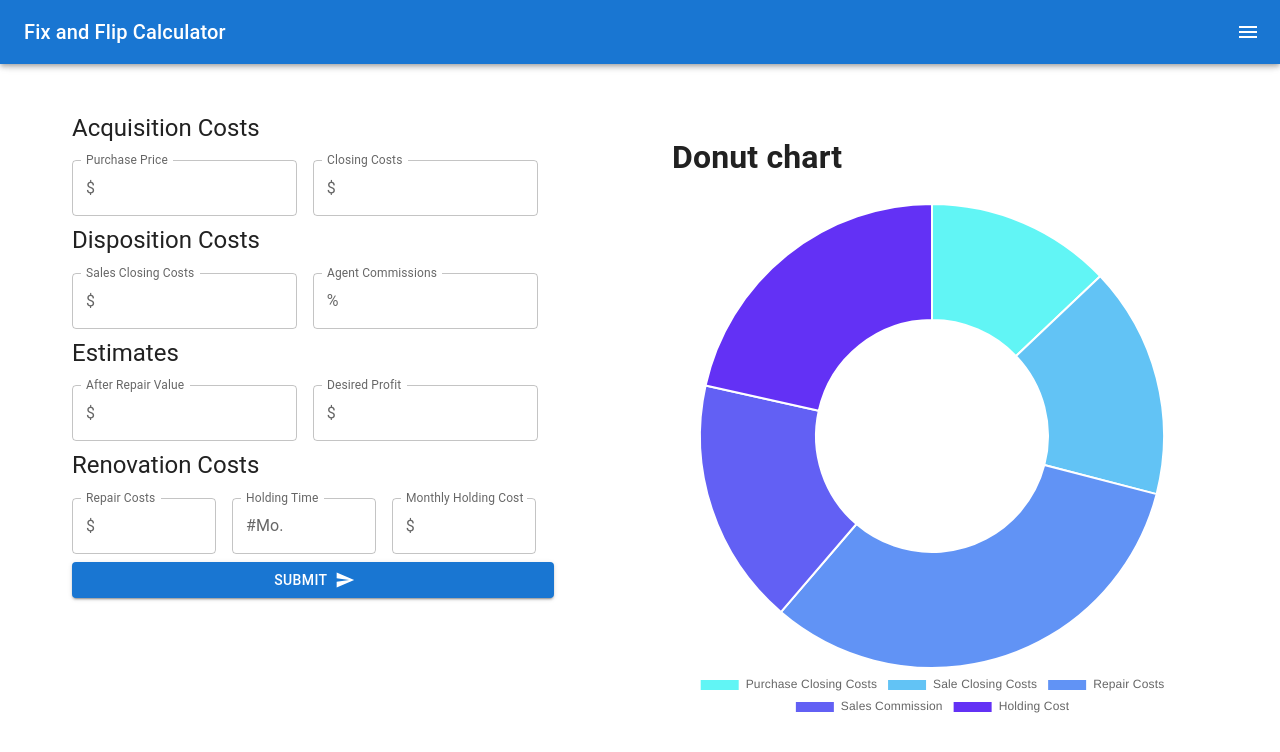
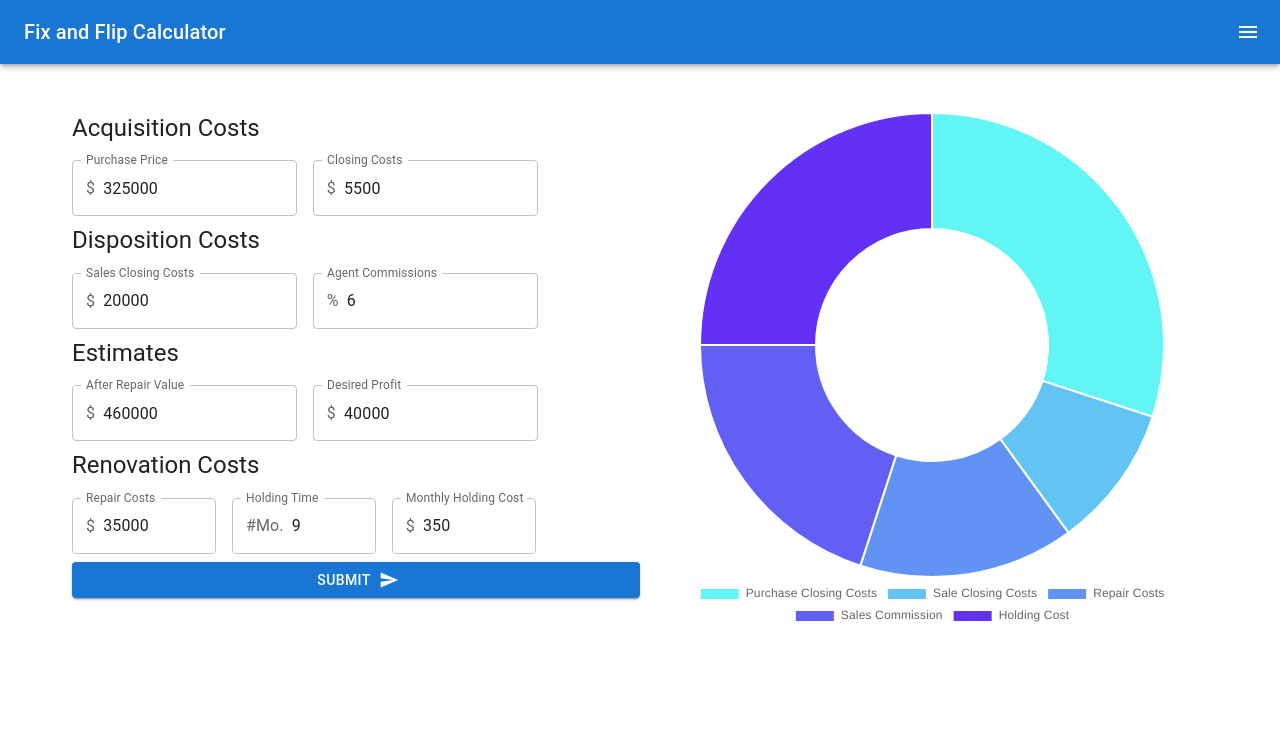
Before and after one commit to ryanevans253/react-calculators, a React (Create React App) app: page / in a window 1280 px wide. Shown: the top 752 px of the page. Built offline with nearby package versions, Linux system fonts and the light colour scheme.

Commit message:
update chart

```diff
--- a/src/App.js
+++ b/src/App.js
@@ -1,14 +1,26 @@
-import React from "react";
+import React, { useState } from "react";
 import ReactDOM from "react-dom";
 
 import PersistentDrawerRight from "./components/drawerNav/Navigation.js";
-import InputAdornments from "./components/inputbox/InputBox.js";
+import InputArea from "./components/inputbox/InputBox.js";
 import { Grid } from "@mui/material";
 import Item from "@mui/material";
 import { Container } from "@mui/material";
 import FlipChart from "./components/flipChart/FlipChart";
+import { Button } from "@mui/material";
+import SendIcon from "@mui/icons-material/Send";
 
 function App() {
+  const [purchasePrice, setPurchasePrice] = useState(325000);
+  const [closingCosts, setClosingCosts] = useState(5500);
+  const [salesClosing, setSalesClosing] = useState(20000);
+  const [commissions, setCommissions] = useState(6);
+  const [arv, setARV] = useState(460000);
+  const [profit, setProfit] = useState(40000);
+  const [repair, setRepair] = useState(35000);
+  const [holdingTime, setHoldingTime] = useState(9);
+  const [holdingCost, setHoldingCost] = useState(350);
+
   return (
     <div className="App">
       <PersistentDrawerRight />
@@ -16,12 +28,43 @@ function App() {
         <Grid container spacing={2} columns={16}>
           <Grid item xs={8}>
             {/* <Item>xs=8</Item> */}
-            <InputAdornments />
+            <InputArea
+              onPurchaseChange={setPurchasePrice}
+              onClosingChange={setClosingCosts}
+              onSaleClosingChange={setSalesClosing}
+              onCommissionChange={setCommissions}
+              onARVChange={setARV}
+              onProfitChange={setProfit}
+              onRepairChange={setRepair}
+              onHoldingTimeChange={setHoldingTime}
+              onHoldingCostChange={setHoldingCost}
+            />
+
+            <Button
+              onClick={() => console.log("poop", arv, purchasePrice)}
+              variant="contained"
+              endIcon={<SendIcon />}
+              fullWidth={true}
+              sx={{ mx: 1 }}
+            >
+              Submit
+            </Button>
           </Grid>
           <Grid item xs={8}>
             <Container maxWidth="sm">
               {/* <Item>xs=8</Item> */}
-              <FlipChart />
+              {/* <h1>{purchasePrice}</h1> */}
+              <FlipChart
+                commission={commissions}
+                // purchasePrice={purchasePrice}
+                purchaseClosingCosts={closingCosts}
+                salesClosingCosts={salesClosing}
+                arv={arv}
+                // profit={profit}
+                repair={repair}
+                // totalHoldingCost={holdingTime * holdingCost}
+                // totalSalesCommission={arv * (commissions / 100)}
+              />
             </Container>
           </Grid>
         </Grid>
--- a/src/components/flipChart/FlipChart.js
+++ b/src/components/flipChart/FlipChart.js
@@ -2,7 +2,14 @@ import "chart.js/auto";
 //nothing
 import { Doughnut } from "react-chartjs-2";
 
-export default function FlipChart() {
+export default function FlipChart(props) {
+  function calculate() {
+    console.log(props.commission);
+  }
+
+  const comm = props.commission;
+  // console.log(comm);
+
   const options = {
     responsive: true,
     plugins: {
@@ -28,7 +35,7 @@ export default function FlipChart() {
 
     datasets: [
       {
-        data: [12, 15, 30, 16, 20],
+        data: [comm, 2, 3, 4, 5],
         backgroundColor: [
           "rgba(97,245,245)",
           "rgba(98,195,245)",
@@ -42,7 +49,6 @@ export default function FlipChart() {
 
   return (
     <div>
-      <h1>Donut chart</h1>
       <Doughnut data={data} options={options} />
     </div>
   );
--- a/src/components/inputbox/InputBox.js
+++ b/src/components/inputbox/InputBox.js
@@ -15,19 +15,23 @@ import VisibilityOff from "@mui/icons-material/VisibilityOff";
 import { Typography } from "@mui/material";
 import { Button } from "@mui/material";
 import SendIcon from "@mui/icons-material/Send";
+import { useState } from "react";
 
-export default function InputAdornments() {
-  const [values, setValues] = React.useState({
-    amount: "",
-    password: "",
-    weight: "",
-    weightRange: "",
-    showPassword: false,
-  });
+export default function InputArea(props) {
+  const handlePurchaseChange = (e) => props.onPurchaseChange(e.target.value);
+  const handleClosingChange = (e) => props.onClosingChange(e.target.value);
+  const handleSaleClosingChange = (e) =>
+    props.onSaleClosingChange(e.target.value);
 
-  const handleChange = (prop) => (event) => {
-    setValues({ ...values, [prop]: event.target.value });
-  };
+  const handleCommissionChange = (e) =>
+    props.onCommissionChange(e.target.value);
+  const handleARVChange = (e) => props.onARVChange(e.target.value);
+  const handleProfitChange = (e) => props.onProfitChange(e.target.value);
+  const handleRepairChange = (e) => props.onRepairChange(e.target.value);
+  const handleHoldingTimeChange = (e) =>
+    props.onHoldingTimeChange(e.target.value);
+  const handleHoldingCostChange = (e) =>
+    props.onHoldingCostChange(e.target.value);
 
   return (
     <Box sx={{ display: "flex", flexWrap: "wrap" }}>
@@ -37,6 +41,8 @@ export default function InputAdornments() {
         </Typography>
         <div>
           <TextField
+            onChange={handlePurchaseChange}
+            defaultValue={325000}
             label="Purchase Price"
             id="outlined-start-adornment"
             sx={{ m: 1, width: "25ch" }}
@@ -47,6 +53,8 @@ export default function InputAdornments() {
             }}
           />
           <TextField
+            onChange={handleClosingChange}
+            defaultValue={5500}
             label="Closing Costs"
             id="outlined-start-adornment"
             sx={{ m: 1, width: "25ch" }}
@@ -62,6 +70,8 @@ export default function InputAdornments() {
         </Typography>
         <div>
           <TextField
+            onChange={handleSaleClosingChange}
+            defaultValue={20000}
             label="Sales Closing Costs"
             id="outlined-start-adornment"
             sx={{ m: 1, width: "25ch" }}
@@ -72,6 +82,8 @@ export default function InputAdornments() {
             }}
           />
           <TextField
+            onChange={handleCommissionChange}
+            defaultValue={6}
             label="Agent Commissions"
             id="outlined-start-adornment"
             sx={{ m: 1, width: "25ch" }}
@@ -87,6 +99,8 @@ export default function InputAdornments() {
         </Typography>
         <div>
           <TextField
+            onChange={handleARVChange}
+            defaultValue={460000}
             label="After Repair Value"
             id="outlined-start-adornment"
             sx={{ m: 1, width: "25ch" }}
@@ -97,6 +111,8 @@ export default function InputAdornments() {
             }}
           />
           <TextField
+            onChange={handleProfitChange}
+            defaultValue={40000}
             label="Desired Profit"
             id="outlined-start-adornment"
             sx={{ m: 1, width: "25ch" }}
@@ -112,6 +128,8 @@ export default function InputAdornments() {
         </Typography>
         <div>
           <TextField
+            onChange={handleRepairChange}
+            defaultValue={35000}
             label="Repair Costs"
             id="outlined-start-adornment"
             sx={{ m: 1, width: "16ch" }}
@@ -122,6 +140,8 @@ export default function InputAdornments() {
             }}
           />
           <TextField
+            onChange={handleHoldingTimeChange}
+            defaultValue={9}
             label="Holding Time"
             id="outlined-start-adornment"
             sx={{ m: 1, width: "16ch" }}
@@ -132,6 +152,8 @@ export default function InputAdornments() {
             }}
           />
           <TextField
+            onChange={handleHoldingCostChange}
+            defaultValue={350}
             label="Monthly Holding Cost"
             id="outlined-start-adornment"
             sx={{ m: 1, width: "16ch" }}
@@ -142,14 +164,6 @@ export default function InputAdornments() {
             }}
           />
         </div>
-        <Button
-          variant="contained"
-          endIcon={<SendIcon />}
-          fullWidth={true}
-          sx={{ mx: 1 }}
-        >
-          Submit
-        </Button>
       </div>
     </Box>
   );
```
